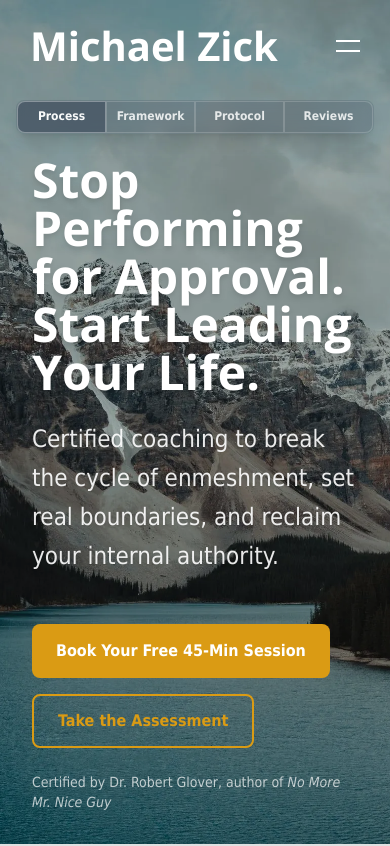
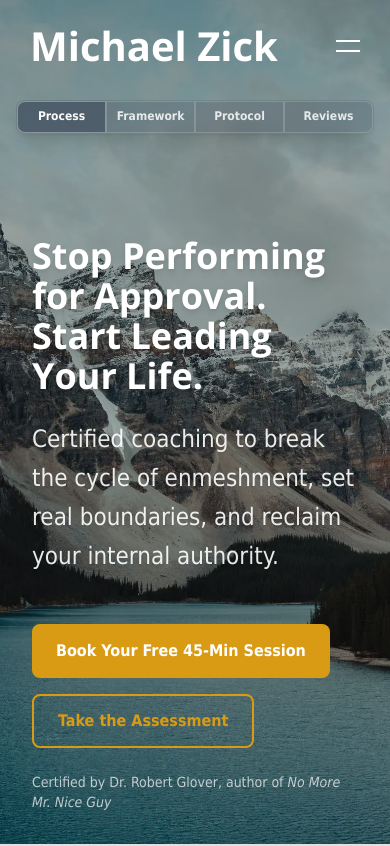
Before and after one commit to michaelzick/michaelzick.com, a Next.js app: page / in a window 390 px wide. Shown: the top 846 px of the page. Built offline with nearby package versions, Linux system fonts and the light colour scheme.

Commit message:
mobile hero looks good

```diff
--- a/components/sections/HeroSection.tsx
+++ b/components/sections/HeroSection.tsx
@@ -4,7 +4,7 @@ import QuestionnaireCta from '../QuestionnaireCta';
 
 export function HeroSection() {
   return (
-    <section className="relative flex h-screen items-end text-white">
+    <section className="relative flex min-h-screen items-end text-white">
       <Image
         src="/img/homepage_mountains.webp"
         alt=""
@@ -14,8 +14,8 @@ export function HeroSection() {
         className="object-cover object-center"
       />
       <div className="absolute inset-0 bg-black/20" aria-hidden="true"></div>
-      <div className="relative w-full max-w-[1400px] mx-auto p-8 flex flex-col items-start">
-        <h1 className="text-5xl md:text-7xl text-left mb-6 font-headline font-bold drop-shadow-md">
+      <div className="relative w-full max-w-[1400px] mx-auto px-8 pb-8 pt-40 min-[930px]:pt-8 flex flex-col items-start">
+        <h1 className="text-4xl sm:text-5xl md:text-7xl text-left mb-6 font-headline font-bold drop-shadow-md">
           Stop Performing for Approval.<br />Start Leading Your Life.
         </h1>
         <p className="text-2xl md:text-[36px] text-left mb-10 max-w-[800px] font-medium leading-relaxed drop-shadow-sm text-white/90">
```
